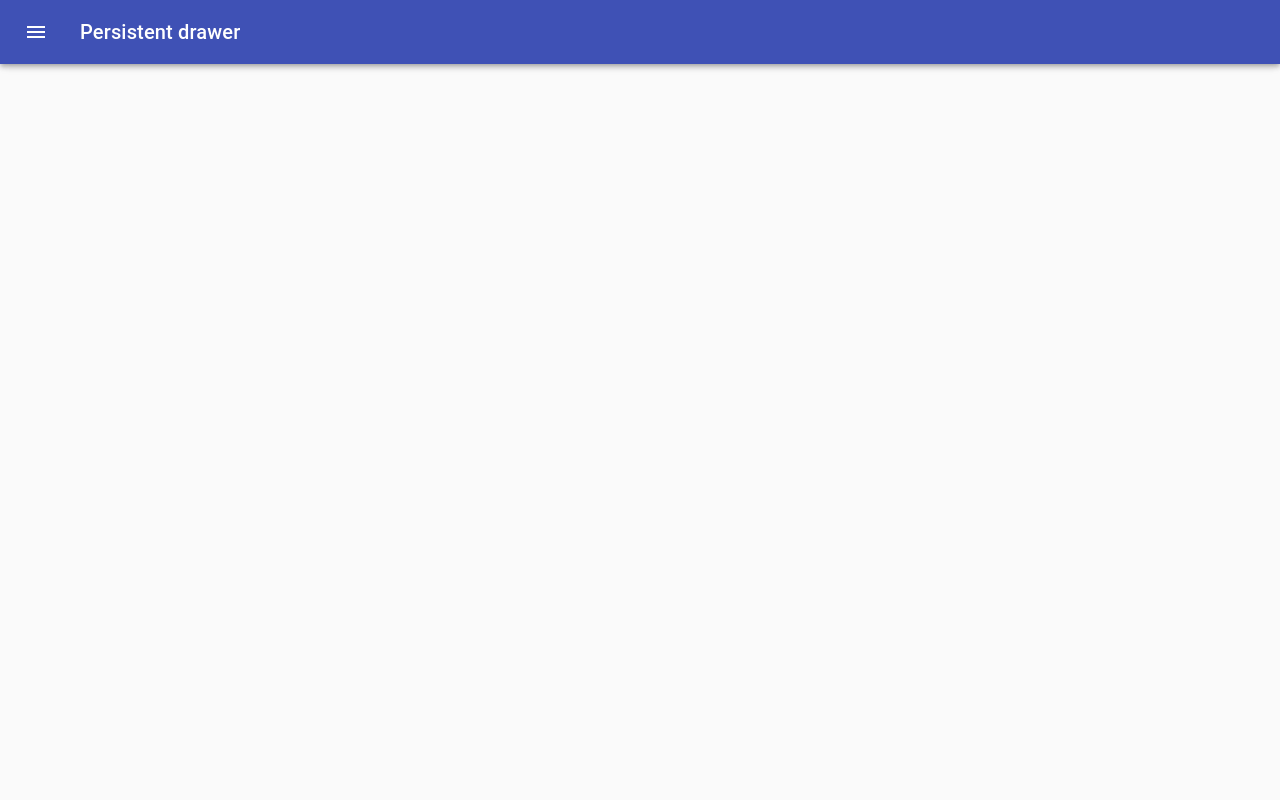
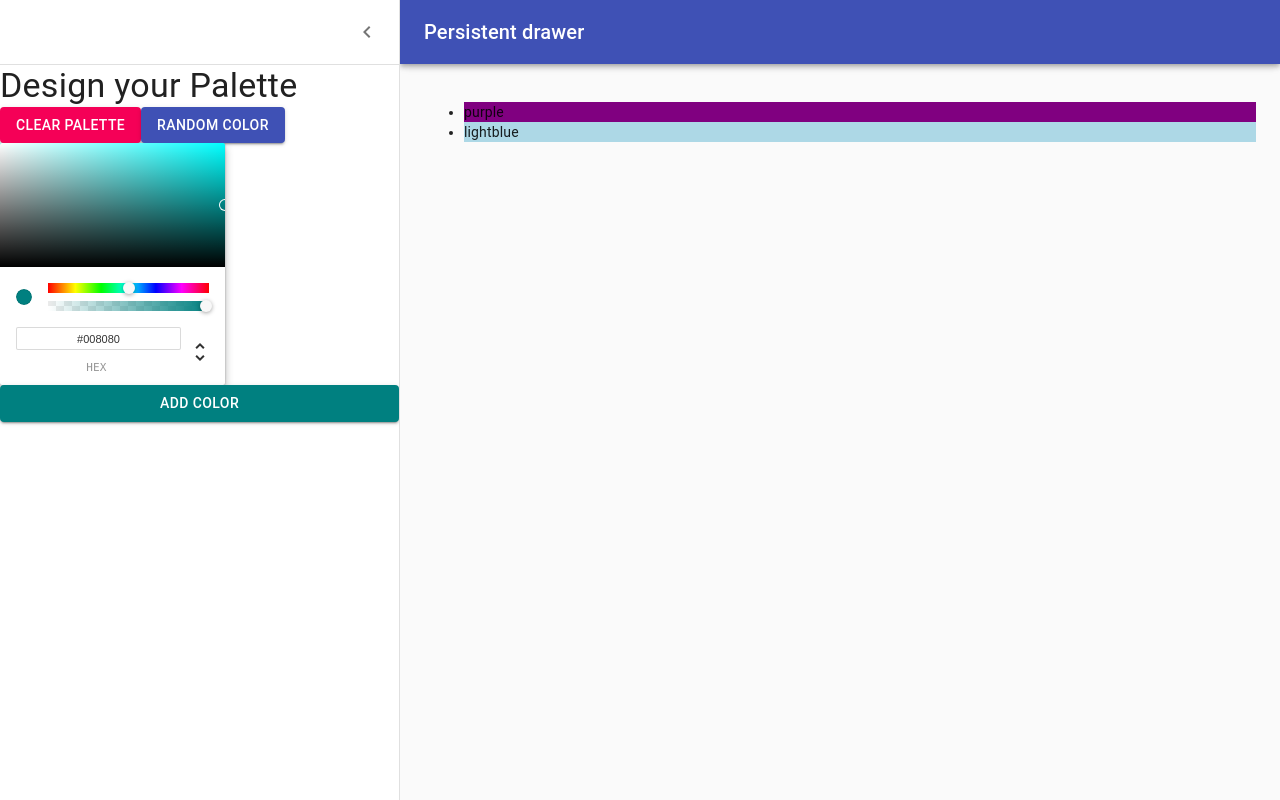
Before and after one commit to realdanilo/colorapp, a React (Create React App) app: page /palette/new in a window 1280 px wide. Built offline with nearby package versions, Linux system fonts and the light colour scheme.

Commit message:
Connnect colorpicker with button to add new color

```diff
--- a/src/NewPaletteFrom.js
+++ b/src/NewPaletteFrom.js
@@ -73,8 +73,21 @@ const styles = (theme) => ({
 });
 
 class NewPaletteForm extends Component {
-  state = {
-    open: false,
+  constructor(props) {
+    super(props);
+    this.state = {
+      open: true,
+      currentColor: "teal",
+      colors: ["purple", "lightblue"],
+    };
+  }
+  addNewColor = () => {
+    this.setState((st) => ({
+      colors: [...st.colors, this.state.currentColor],
+    }));
+  };
+  handleColorChange = (color) => {
+    this.setState({ currentColor: color.hex });
   };
 
   handleDrawerOpen = () => {
@@ -138,10 +151,15 @@ class NewPaletteForm extends Component {
           </div>
 
           <ChromePicker
-            color="purple"
-            onChangeComplete={(newColor) => console.log(newColor)}
+            color={this.state.currentColor}
+            onChangeComplete={this.handleColorChange}
           />
-          <Button variant="contained" color="primary">
+          <Button
+            onClick={this.addNewColor}
+            variant="contained"
+            color="primary"
+            style={{ backgroundColor: this.state.currentColor }}
+          >
             Add Color
           </Button>
         </Drawer>
@@ -151,6 +169,11 @@ class NewPaletteForm extends Component {
           })}
         >
           <div className={classes.drawerHeader} />
+          <ul>
+            {this.state.colors.map((c) => (
+              <li style={{ backgroundColor: c }}>{c}</li>
+            ))}
+          </ul>
         </main>
       </div>
     );
```
